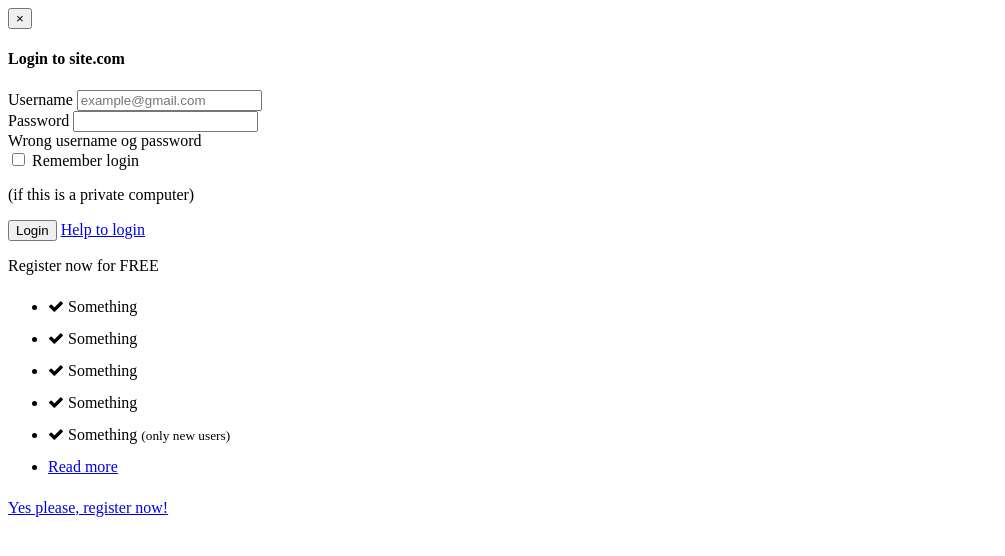
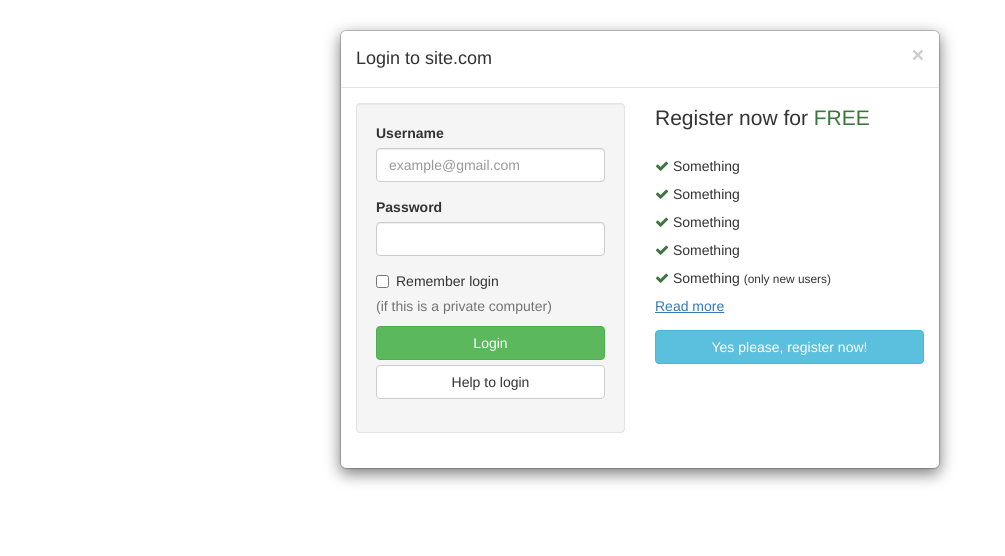
Before and after one commit to Krysher/blockcaptain, a plain HTML site: page index.html in a window 1280 px wide. Shown: the whole page, without its empty margins (0-1005 px from the left). Drawn offline with nearby package versions, Linux system fonts and the light colour scheme.

Commit message:
Update index.html

```diff
--- a/index.html
+++ b/index.html
@@ -1,5 +1,6 @@
 <link href="//maxcdn.bootstrapcdn.com/font-awesome/4.1.0/css/font-awesome.min.css" rel="stylesheet">
-
+<link href="https://maxcdn.bootstrapcdn.com/bootstrap/3.3.7/css/bootstrap.min.css" rel="stylesheet">
+<script src="/https://maxcdn.bootstrapcdn.com/bootstrap/3.3.7/js/bootstrap.min.js"></script>
     <div id="login-overlay" class="modal-dialog">
       <div class="modal-content">
           <div class="modal-header">
```
